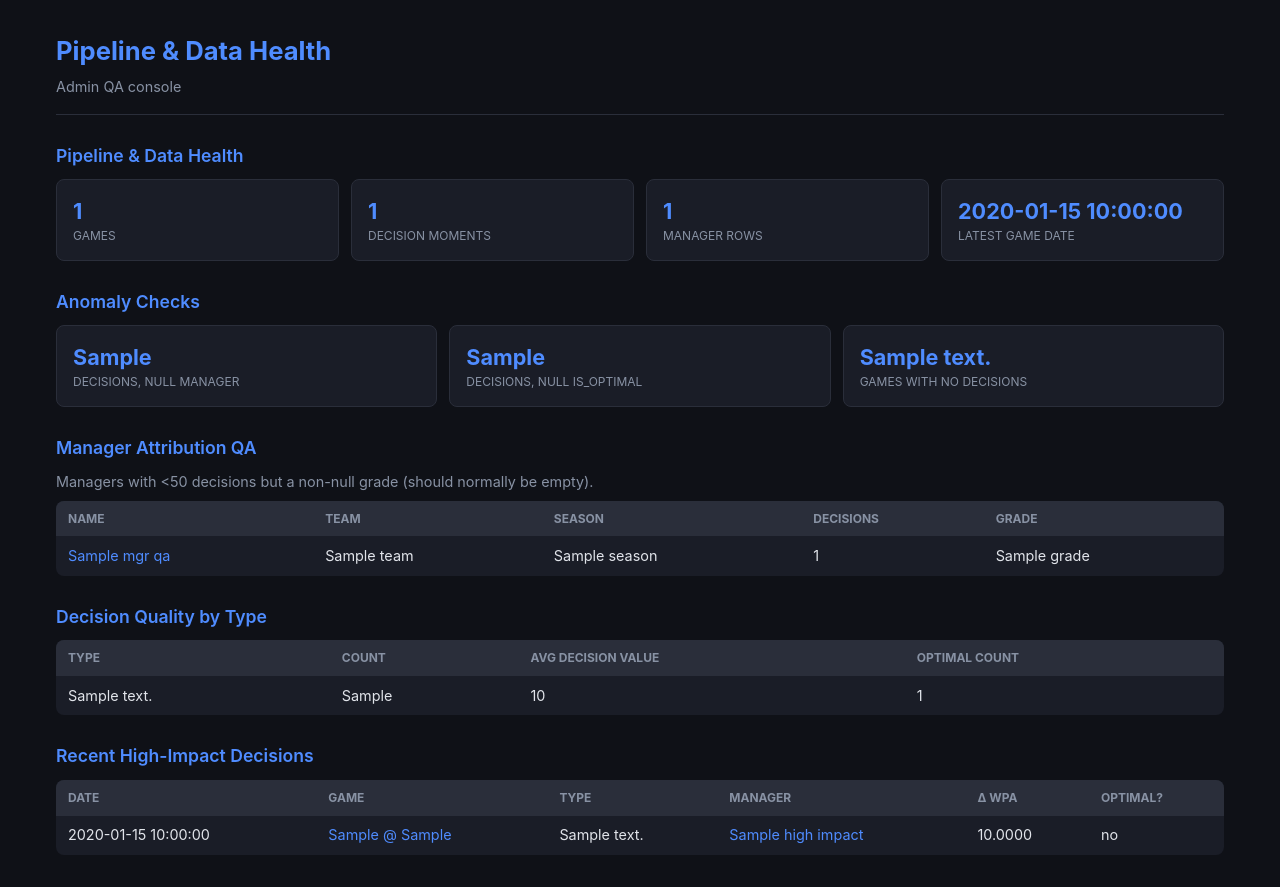
After one commit to theodegoatz/callit, a FastAPI app: template api/templates/admin.html in a window 1280 px wide. The commit adds this page. Run offline with FastAPI, Linux system fonts and the light colour scheme; the template is opened without the code that fills it: most values are stand-ins (such as "Sample title", 1, 10 or a date in 2020); parts of the project's set-up code (start-up, migrations or seed data) failed here and were passed over.

Commit message:
Fix Supabase DB hangs (pooler rewrite, timeouts) + API/dashboard completion (#3)
* fix(db): Supabase session pooler rewrite, connect timeout, SSL

- Rewrite direct db.*.supabase.co URLs to session pooler (IPv4-friendly)
- connect_timeout=10 and sslmode=require for Supabase hosts
- Reuse one engine with pool_pre_ping
- Prefer DATABASE_URL from .env file when present over process env

Co-authored-by: theodegoatz <theodegoatz@users.noreply.github.com>

* feat(api): dashboard sections, admin QA, games/managers routes

- Add /admin with cached aggregates, statement_timeout, anomaly QA
- Add /games, /games/{id}, /managers/{name}, /leaderboard, /daily-game
- Dashboard: Manager Rankings, Recent Games, Recent Decisions with links
- Add game.html and manager.html scorecard/profile pages
- Declare fastapi, uvicorn, jinja2 in requirements.txt

Co-authored-by: theodegoatz <theodegoatz@users.noreply.github.com>

---------

Co-authored-by: Cursor Agent <cursoragent@cursor.com>
Co-authored-by: theodegoatz <theodegoatz@users.noreply.github.com>

```diff
--- a/api/main.py
+++ b/api/main.py
@@ -1,10 +1,12 @@
 # api/main.py — FastAPI analytics API + dashboard
 import os
 import sys
+import time
+from urllib.parse import quote
 
 sys.path.insert(0, os.path.join(os.path.dirname(__file__), ".."))
 
-from fastapi import FastAPI, Query, Request
+from fastapi import FastAPI, HTTPException, Query, Request
 from fastapi.responses import HTMLResponse, JSONResponse
 from fastapi.staticfiles import StaticFiles
 from fastapi.templating import Jinja2Templates
@@ -15,9 +17,14 @@ app = FastAPI(title="CallIt Analytics API", version="1.0.0")
 
 BASE_DIR = os.path.dirname(__file__)
 templates = Jinja2Templates(directory=os.path.join(BASE_DIR, "templates"))
+templates.env.filters["pathquote"] = lambda s: quote(str(s), safe="")
+
 static_dir = os.path.join(BASE_DIR, "static")
 if os.path.isdir(static_dir):
     app.mount("/static", StaticFiles(directory=static_dir), name="static")
+
+_ADMIN_CACHE_TTL_SEC = 60.0
+_admin_cache: dict = {"t_mono": 0.0, "ctx": None}
 
 
 @app.on_event("startup")
@@ -39,21 +46,192 @@ def dashboard(request: Request):
         ).mappings().all()
 
         summary = conn.execute(
-            text(
-                "SELECT COUNT(*) as n_games FROM games"
-            )
+            text("SELECT COUNT(*) as n_games FROM games")
         ).mappings().first()
 
         dm_count = conn.execute(
             text("SELECT COUNT(*) as n FROM decision_moments")
         ).scalar()
 
-    return templates.TemplateResponse("dashboard.html", {
+        recent_games = conn.execute(
+            text(
+                "SELECT game_id, game_date, home_team, away_team, home_score, away_score "
+                "FROM games ORDER BY game_date DESC NULLS LAST, game_id DESC LIMIT 12"
+            )
+        ).mappings().all()
+
+        recent_decisions = conn.execute(
+            text(
+                "SELECT dm.id, dm.game_id, dm.decision_type, dm.manager_name, "
+                "dm.team, dm.description, dm.decision_value, dm.is_optimal, "
+                "g.game_date, g.home_team, g.away_team "
+                "FROM decision_moments dm "
+                "JOIN games g ON dm.game_id = g.game_id "
+                "ORDER BY g.game_date DESC NULLS LAST, dm.id DESC LIMIT 15"
+            )
+        ).mappings().all()
+
+    return templates.TemplateResponse(
+        "dashboard.html",
+        {
+            "request": request,
+            "managers": [dict(m) for m in managers],
+            "n_games": summary["n_games"] if summary else 0,
+            "n_decisions": dm_count or 0,
+            "recent_games": [dict(r) for r in recent_games],
+            "recent_decisions": [dict(r) for r in recent_decisions],
+        },
+    )
+
+
+def _fetch_admin_rows(conn):
+    conn.execute(text("SET LOCAL statement_timeout = '10s'"))
+
+    health = conn.execute(
+        text(
+            "SELECT "
+            "(SELECT COUNT(*) FROM games) AS n_games, "
+            "(SELECT COUNT(*) FROM decision_moments) AS n_decisions, "
+            "(SELECT COUNT(*) FROM managers) AS n_managers, "
+            "(SELECT MAX(game_date) FROM games) AS latest_game_date"
+        )
+    ).mappings().first()
+
+    anomalies = conn.execute(
+        text(
+            "SELECT "
+            "(SELECT COUNT(*) FROM decision_moments WHERE manager_name IS NULL) "
+            "AS dm_null_manager, "
+            "(SELECT COUNT(*) FROM decision_moments WHERE is_optimal IS NULL) "
+            "AS dm_null_optimal, "
+            "(SELECT COUNT(*) FROM games g WHERE NOT EXISTS "
+            "(SELECT 1 FROM decision_moments dm WHERE dm.game_id = g.game_id)) "
+            "AS games_no_decisions"
+        )
+    ).mappings().first()
+
+    mgr_qa = conn.execute(
+        text(
+            "SELECT name, team, season, total_decisions, grade "
+            "FROM managers "
+            "WHERE total_decisions < 50 AND grade IS NOT NULL "
+            "ORDER BY season DESC, name LIMIT 25"
+        )
+    ).mappings().all()
+
+    quality_by_type = conn.execute(
+        text(
+            "SELECT decision_type, COUNT(*) AS n, "
+            "ROUND(AVG(decision_value)::numeric, 4) AS avg_dv, "
+            "SUM(CASE WHEN is_optimal THEN 1 ELSE 0 END) AS n_optimal "
+            "FROM decision_moments "
+            "GROUP BY decision_type "
+            "ORDER BY n DESC"
+        )
+    ).mappings().all()
+
+    high_impact = conn.execute(
+        text(
+            "SELECT dm.id, dm.game_id, dm.decision_type, dm.manager_name, "
+            "dm.team, dm.description, dm.decision_value, dm.is_optimal, "
+            "g.game_date, g.home_team, g.away_team "
+            "FROM decision_moments dm "
+            "JOIN games g ON dm.game_id = g.game_id "
+            "WHERE dm.decision_value IS NOT NULL "
+            "ORDER BY ABS(dm.decision_value) DESC "
+            "LIMIT 25"
+        )
+    ).mappings().all()
+
+    return {
+        "health": dict(health) if health else {},
+        "anomalies": dict(anomalies) if anomalies else {},
+        "mgr_qa": [dict(r) for r in mgr_qa],
+        "quality_by_type": [dict(r) for r in quality_by_type],
+        "high_impact": [dict(r) for r in high_impact],
+    }
+
+
+@app.get("/admin", response_class=HTMLResponse)
+def admin_console(request: Request):
+    now = time.monotonic()
+    if (
+        _admin_cache["ctx"] is not None
+        and now - _admin_cache["t_mono"] < _ADMIN_CACHE_TTL_SEC
+    ):
+        ctx = dict(_admin_cache["ctx"])
+        ctx["request"] = request
+        ctx["cached"] = True
+        return templates.TemplateResponse("admin.html", ctx)
+
+    engine = get_engine()
+    with engine.begin() as conn:
+        data = _fetch_admin_rows(conn)
+
+    ctx = {
         "request": request,
-        "managers": [dict(m) for m in managers],
-        "n_games": summary["n_games"] if summary else 0,
-        "n_decisions": dm_count or 0,
-    })
+        "cached": False,
+        **data,
+    }
+    _admin_cache["t_mono"] = now
+    _admin_cache["ctx"] = {k: v for k, v in ctx.items() if k != "request"}
+    return templates.TemplateResponse("admin.html", ctx)
+
+
+@app.get("/games")
+def list_games(
+    limit: int = Query(50, le=500),
+    season: int = Query(None),
+):
+    engine = get_engine()
+    params = {"limit": limit}
+    where = ""
+    if season is not None:
+        where = "WHERE season = :season"
+        params["season"] = season
+
+    with engine.connect() as conn:
+        rows = conn.execute(
+            text(
+                f"SELECT game_id, game_date, home_team, away_team, "
+                f"home_score, away_score, season, venue, winning_team "
+                f"FROM games {where} "
+                f"ORDER BY game_date DESC NULLS LAST, game_id DESC "
+                f"LIMIT :limit"
+            ),
+            params,
+        ).mappings().all()
+
+    return JSONResponse({"games": [_serialize_row(r) for r in rows]})
+
+
+@app.get("/games/{game_id}", response_class=HTMLResponse)
+def game_scorecard(request: Request, game_id: str):
+    engine = get_engine()
+    with engine.connect() as conn:
+        game = conn.execute(
+            text("SELECT * FROM games WHERE game_id = :gid"),
+            {"gid": game_id},
+        ).mappings().first()
+        if not game:
+            raise HTTPException(status_code=404, detail="Game not found")
+
+        decisions = conn.execute(
+            text(
+                "SELECT * FROM decision_moments WHERE game_id = :gid "
+                "ORDER BY inning, half, id"
+            ),
+            {"gid": game_id},
+        ).mappings().all()
+
+    return templates.TemplateResponse(
+        "game.html",
+        {
+            "request": request,
+            "game": dict(game),
+            "decisions": [dict(d) for d in decisions],
+        },
+    )
 
 
 @app.get("/decisions")
@@ -136,6 +314,86 @@ def get_managers(season: int = Query(2024)):
     })
 
 
+@app.get("/managers/{name}", response_class=HTMLResponse)
+def manager_profile(request: Request, name: str, season: int = Query(2024)):
+    engine = get_engine()
+    with engine.connect() as conn:
+        mgr = conn.execute(
+            text(
+                "SELECT * FROM managers WHERE name = :n AND season = :s "
+                "ORDER BY team LIMIT 1"
+            ),
+            {"n": name, "s": season},
+        ).mappings().first()
+        if not mgr:
+            raise HTTPException(status_code=404, detail="Manager not found")
+
+        recent = conn.execute(
+            text(
+                "SELECT dm.id, dm.game_id, dm.inning, dm.half, "
+                "dm.decision_type, dm.description, dm.decision_value, "
+                "dm.is_optimal, g.game_date, g.home_team, g.away_team "
+                "FROM decision_moments dm "
+                "JOIN games g ON dm.game_id = g.game_id "
+                "WHERE dm.manager_name = :n AND g.season = :s "
+                "ORDER BY g.game_date DESC, dm.id DESC LIMIT 30"
+            ),
+            {"n": name, "s": season},
+        ).mappings().all()
+
+    return templates.TemplateResponse(
+        "manager.html",
+        {
+            "request": request,
+            "manager": dict(mgr),
+            "recent_decisions": [dict(r) for r in recent],
+            "season": season,
+        },
+    )
+
+
+@app.get("/leaderboard")
+def leaderboard(season: int = Query(2024), limit: int = Query(100, le=500)):
+    engine = get_engine()
+    with engine.connect() as conn:
+        rows = conn.execute(
+            text(
+                "SELECT name, team, season, total_decisions, optimal_decisions, "
+                "ambiguous_count, grade, score "
+                "FROM managers WHERE season = :s AND grade IS NOT NULL "
+                "ORDER BY score DESC LIMIT :lim"
+            ),
+            {"s": season, "lim": limit},
+        ).mappings().all()
+
+    return JSONResponse({
+        "season": season,
+        "leaderboard": [_serialize_row(r) for r in rows],
+    })
+
+
+@app.get("/daily-game")
+def daily_game():
+    engine = get_engine()
+    with engine.connect() as conn:
+        row = conn.execute(
+            text(
+                "SELECT g.game_id, g.game_date, g.home_team, g.away_team, "
+                "g.home_score, g.away_score, g.season, "
+                "(SELECT COUNT(*) FROM decision_moments dm "
+                "WHERE dm.game_id = g.game_id) AS n_decisions "
+                "FROM games g "
+                "WHERE EXISTS (SELECT 1 FROM decision_moments dm "
+                "WHERE dm.game_id = g.game_id) "
+                "ORDER BY g.game_date DESC NULLS LAST, g.game_id DESC LIMIT 1"
+            )
+        ).mappings().first()
+
+    if not row:
+        return JSONResponse({"game": None})
+    return JSONResponse({"game": _serialize_row(row)})
+
+
 @app.get("/health")
 def health():
     engine = get_engine()
--- /dev/null
+++ b/api/templates/admin.html
@@ -0,0 +1,152 @@
+<!DOCTYPE html>
+<html lang="en">
+<head>
+    <meta charset="UTF-8">
+    <meta name="viewport" content="width=device-width, initial-scale=1.0">
+    <title>CallIt — Admin QA</title>
+    <style>
+        :root {
+            --bg: #0f1117;
+            --card: #1a1d27;
+            --accent: #4f8cff;
+            --text: #e1e4ea;
+            --muted: #8892a4;
+            --border: #2a2e3a;
+            --warn: #f1c40f;
+        }
+        * { margin: 0; padding: 0; box-sizing: border-box; }
+        body {
+            font-family: -apple-system, BlinkMacSystemFont, 'Segoe UI', Roboto, sans-serif;
+            background: var(--bg);
+            color: var(--text);
+            line-height: 1.5;
+        }
+        .container { max-width: 1200px; margin: 0 auto; padding: 2rem 1rem; }
+        header { border-bottom: 1px solid var(--border); margin-bottom: 1.5rem; padding-bottom: 1rem; }
+        h1 { color: var(--accent); font-size: 1.6rem; }
+        .sub { color: var(--muted); font-size: 0.9rem; margin-top: 0.35rem; }
+        h2 {
+            color: var(--accent);
+            font-size: 1.1rem;
+            margin: 1.75rem 0 0.65rem;
+            font-weight: 600;
+        }
+        .grid {
+            display: grid;
+            grid-template-columns: repeat(auto-fit, minmax(160px, 1fr));
+            gap: 0.75rem;
+        }
+        .tile {
+            background: var(--card);
+            border: 1px solid var(--border);
+            border-radius: 8px;
+            padding: 0.9rem 1rem;
+        }
+        .tile .val { font-size: 1.35rem; font-weight: 700; color: var(--accent); }
+        .tile .lbl { color: var(--muted); font-size: 0.75rem; text-transform: uppercase; }
+        table {
+            width: 100%;
+            border-collapse: collapse;
+            background: var(--card);
+            border-radius: 8px;
+            overflow: hidden;
+            font-size: 0.9rem;
+        }
+        th, td { padding: 0.55rem 0.75rem; text-align: left; }
+        th { background: var(--border); color: var(--muted); font-size: 0.75rem; text-transform: uppercase; }
+        tr:not(:last-child) td { border-bottom: 1px solid var(--border); }
+        a { color: var(--accent); text-decoration: none; }
+        a:hover { text-decoration: underline; }
+        .badge { color: var(--warn); font-size: 0.8rem; }
+    </style>
+</head>
+<body>
+    <div class="container">
+        <header>
+            <h1>Pipeline &amp; Data Health</h1>
+            <p class="sub">Admin QA console{% if cached %} <span class="badge">(cached response, up to 60s)</span>{% endif %}</p>
+        </header>
+
+        <h2>Pipeline &amp; Data Health</h2>
+        <div class="grid">
+            <div class="tile"><div class="val">{{ health.get('n_games', '—') }}</div><div class="lbl">Games</div></div>
+            <div class="tile"><div class="val">{{ health.get('n_decisions', '—') }}</div><div class="lbl">Decision moments</div></div>
+            <div class="tile"><div class="val">{{ health.get('n_managers', '—') }}</div><div class="lbl">Manager rows</div></div>
+            <div class="tile"><div class="val">{{ health.get('latest_game_date', '—') }}</div><div class="lbl">Latest game date</div></div>
+        </div>
+
+        <h2>Anomaly Checks</h2>
+        <div class="grid">
+            <div class="tile"><div class="val">{{ anomalies.get('dm_null_manager', '—') }}</div><div class="lbl">Decisions, null manager</div></div>
+            <div class="tile"><div class="val">{{ anomalies.get('dm_null_optimal', '—') }}</div><div class="lbl">Decisions, null is_optimal</div></div>
+            <div class="tile"><div class="val">{{ anomalies.get('games_no_decisions', '—') }}</div><div class="lbl">Games with no decisions</div></div>
+        </div>
+
+        <h2>Manager Attribution QA</h2>
+        <p class="sub" style="margin-bottom:0.5rem;">Managers with &lt;50 decisions but a non-null grade (should normally be empty).</p>
+        {% if mgr_qa %}
+        <table>
+            <thead><tr><th>Name</th><th>Team</th><th>Season</th><th>Decisions</th><th>Grade</th></tr></thead>
+            <tbody>
+                {% for m in mgr_qa %}
+                <tr>
+                    <td><a href="/managers/{{ m.name | pathquote }}">{{ m.name }}</a></td>
+                    <td>{{ m.team }}</td>
+                    <td>{{ m.season }}</td>
+                    <td>{{ m.total_decisions }}</td>
+                    <td>{{ m.grade }}</td>
+                </tr>
+                {% endfor %}
+            </tbody>
+        </table>
+        {% else %}
+        <p class="sub">None found.</p>
+        {% endif %}
+
+        <h2>Decision Quality by Type</h2>
+        <table>
+            <thead><tr><th>Type</th><th>Count</th><th>Avg decision value</th><th>Optimal count</th></tr></thead>
+            <tbody>
+                {% for q in quality_by_type %}
+                <tr>
+                    <td>{{ q.decision_type }}</td>
+                    <td>{{ q.n }}</td>
+                    <td>{{ q.avg_dv }}</td>
+                    <td>{{ q.n_optimal }}</td>
+                </tr>
+                {% endfor %}
+            </tbody>
+        </table>
+
+        <h2>Recent High-Impact Decisions</h2>
+        <table>
+            <thead>
+                <tr>
+                    <th>Date</th>
+                    <th>Game</th>
+                    <th>Type</th>
+                    <th>Manager</th>
+                    <th>Δ WPA</th>
+                    <th>Optimal?</th>
+                </tr>
+            </thead>
+            <tbody>
+                {% for d in high_impact %}
+                <tr>
+                    <td>{{ d.game_date }}</td>
+                    <td><a href="/games/{{ d.game_id | pathquote }}">{{ d.away_team }} @ {{ d.home_team }}</a></td>
+                    <td>{{ d.decision_type }}</td>
+                    <td>
+                        {% if d.manager_name %}
+                        <a href="/managers/{{ d.manager_name | pathquote }}">{{ d.manager_name }}</a>
+                        {% else %}—{% endif %}
+                    </td>
+                    <td>{{ "%.4f"|format(d.decision_value) if d.decision_value is not none else '—' }}</td>
+                    <td>{{ 'yes' if d.is_optimal else ('no' if d.is_optimal is not none else '—') }}</td>
+                </tr>
+                {% endfor %}
+            </tbody>
+        </table>
+    </div>
+</body>
+</html>
--- a/requirements.txt
+++ b/requirements.txt
@@ -9,6 +9,9 @@ charset-normalizer==3.4.5
 click==8.3.1
 contourpy==1.3.3
 cryptography==46.0.5
+fastapi==0.115.8
+uvicorn[standard]==0.34.0
+jinja2==3.1.6
 cycler==0.12.1
 deprecation==2.1.0
 fonttools==4.62.0
```
Also changed, not shown: api/templates/dashboard.html (+67 -1 lines), api/templates/game.html (added, +84 -0 lines), api/templates/manager.html (added, +84 -0 lines), pipeline/db.py (+75 -5 lines), 1 other file.
